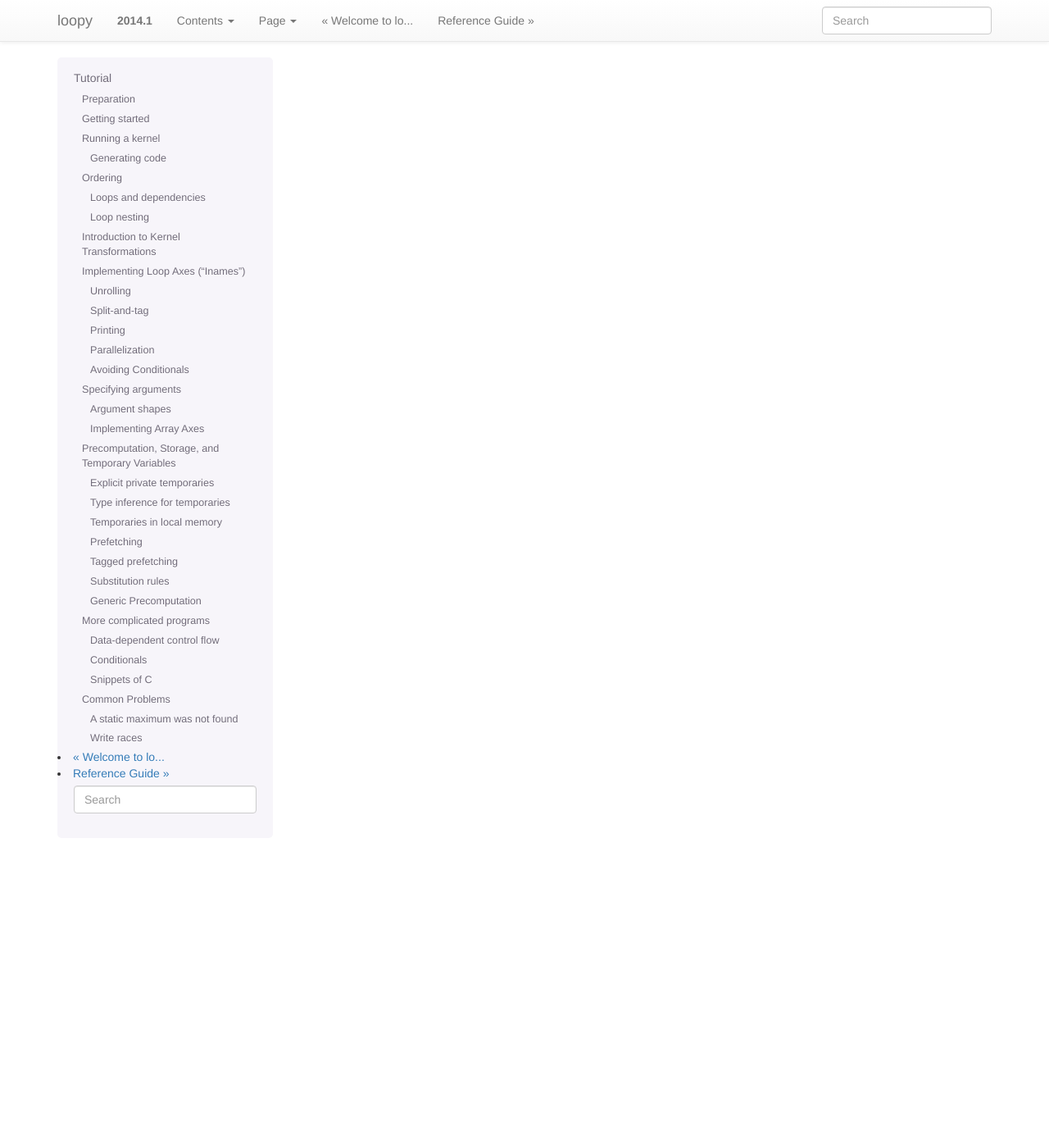
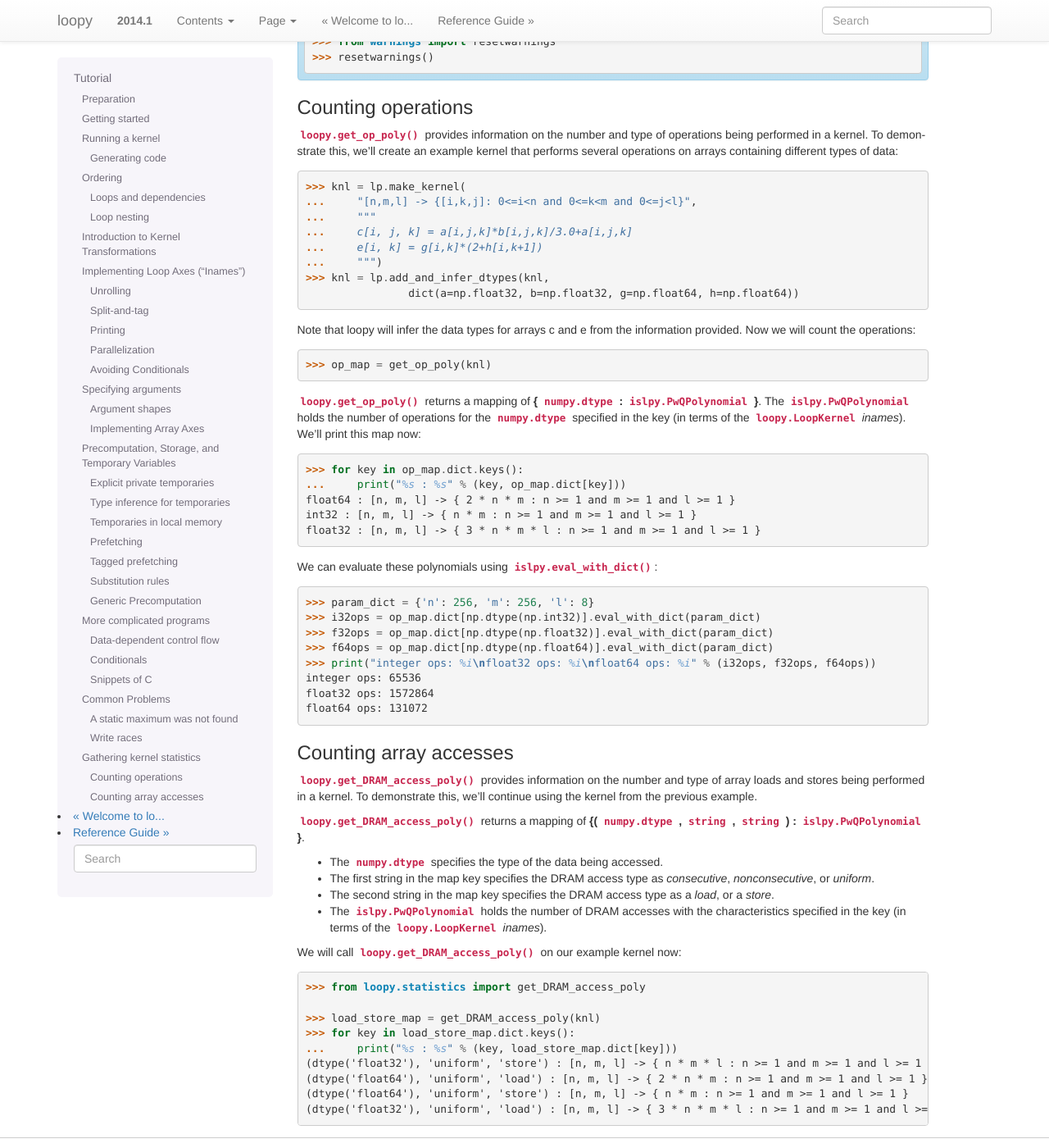
Before and after one commit to inducer/loopy, a Sphinx documentation site: the page built from doc/tutorial.rst, in a window 1280 px wide and 1400 px high, scrolled down 18265 px. Shown: the whole window at 82% size. Built offline with Sphinx 7.4.7, drawn with Linux system fonts in a browser that asks for light colours; some of the changed text lies outside the part shown.

Commit message:
added docstrings to statistics functions, began statistics section in tutorial)

```diff
--- a/doc/tutorial.rst
+++ b/doc/tutorial.rst
@@ -1183,6 +1183,94 @@ across the remaining axis of the workgroup would emerge.
 
 TODO
 
+Gathering kernel statistics
+---------------------------
+
+Operations, array access, and barriers can all be counted, which may facilitate performance prediction and optimization of a :mod:`loopy` kernel.
+
+.. note::
+
+    The functions used in the following examples may produce warnings. If you have already made the filterwarnings and catch_warnings calls used in the examples above, you may need to reset these before continuing:
+
+    .. doctest::
+
+        >>> from warnings import resetwarnings
+        >>> resetwarnings()
+
+Counting operations
+~~~~~~~~~~~~~~~~~~~
+
+:func:`loopy.get_op_poly` provides information on the number and type of operations being performed in a kernel. To demonstrate this, we'll create an example kernel that performs several operations on arrays containing different types of data:
+
+.. doctest::
+
+    >>> knl = lp.make_kernel(
+    ...     "[n,m,l] -> {[i,k,j]: 0<=i<n and 0<=k<m and 0<=j<l}",
+    ...     """
+    ...     c[i, j, k] = a[i,j,k]*b[i,j,k]/3.0+a[i,j,k]
+    ...     e[i, k] = g[i,k]*(2+h[i,k+1])
+    ...     """)
+    >>> knl = lp.add_and_infer_dtypes(knl,
+                    dict(a=np.float32, b=np.float32, g=np.float64, h=np.float64))
+
+Note that loopy will infer the data types for arrays c and e from the information provided. Now we will count the operations:
+
+.. doctest::
+
+    >>> op_map = get_op_poly(knl)
+
+:func:`loopy.get_op_poly` returns a mapping of **{** :class:`numpy.dtype` **:** :class:`islpy.PwQPolynomial` **}**. The :class:`islpy.PwQPolynomial` holds the number of operations for the :class:`numpy.dtype` specified in the key (in terms of the :class:`loopy.LoopKernel` *inames*). We'll print this map now:
+
+.. doctest::
+
+    >>> for key in op_map.dict.keys():
+    ...     print("%s : %s" % (key, op_map.dict[key]))
+    float64 : [n, m, l] -> { 2 * n * m : n >= 1 and m >= 1 and l >= 1 }
+    int32 : [n, m, l] -> { n * m : n >= 1 and m >= 1 and l >= 1 }
+    float32 : [n, m, l] -> { 3 * n * m * l : n >= 1 and m >= 1 and l >= 1 }
+
+We can evaluate these polynomials using :func:`islpy.eval_with_dict`:
+
+.. doctest::
+
+    >>> param_dict = {'n': 256, 'm': 256, 'l': 8}
+    >>> i32ops = op_map.dict[np.dtype(np.int32)].eval_with_dict(param_dict)
+    >>> f32ops = op_map.dict[np.dtype(np.float32)].eval_with_dict(param_dict)
+    >>> f64ops = op_map.dict[np.dtype(np.float64)].eval_with_dict(param_dict)
+    >>> print("integer ops: %i\nfloat32 ops: %i\nfloat64 ops: %i" % (i32ops, f32ops, f64ops))
+    integer ops: 65536
+    float32 ops: 1572864
+    float64 ops: 131072
+
+Counting array accesses
+~~~~~~~~~~~~~~~~~~~~~~~
+
+:func:`loopy.get_DRAM_access_poly` provides information on the number and type of array loads and stores being performed in a kernel. To demonstrate this, we'll continue using the kernel from the previous example.
+
+:func:`loopy.get_DRAM_access_poly` returns a mapping of **{(** :class:`numpy.dtype` **,** :class:`string` **,** :class:`string` **)** **:** :class:`islpy.PwQPolynomial` **}**.
+
+- The :class:`numpy.dtype` specifies the type of the data being accessed.
+
+- The first string in the map key specifies the DRAM access type as *consecutive*, *nonconsecutive*, or *uniform*.
+
+- The second string in the map key specifies the DRAM access type as a *load*, or a *store*.
+
+- The :class:`islpy.PwQPolynomial` holds the number of DRAM accesses with the characteristics specified in the key (in terms of the :class:`loopy.LoopKernel` *inames*).
+
+We will call :func:`loopy.get_DRAM_access_poly` on our example kernel now:
+
+.. doctest::
+
+    >>> from loopy.statistics import get_DRAM_access_poly
+
+    >>> load_store_map = get_DRAM_access_poly(knl)
+    >>> for key in load_store_map.dict.keys():
+    ...     print("%s : %s" % (key, load_store_map.dict[key]))
+    (dtype('float32'), 'uniform', 'store') : [n, m, l] -> { n * m * l : n >= 1 and m >= 1 and l >= 1 }
+    (dtype('float64'), 'uniform', 'load') : [n, m, l] -> { 2 * n * m : n >= 1 and m >= 1 and l >= 1 }
+    (dtype('float64'), 'uniform', 'store') : [n, m, l] -> { n * m : n >= 1 and m >= 1 and l >= 1 }
+    (dtype('float32'), 'uniform', 'load') : [n, m, l] -> { 3 * n * m * l : n >= 1 and m >= 1 and l >= 1 }
+
 .. }}}
 
 .. vim: tw=75:spell:foldmethod=marker
```
Also changed, not shown: 2 other files.
